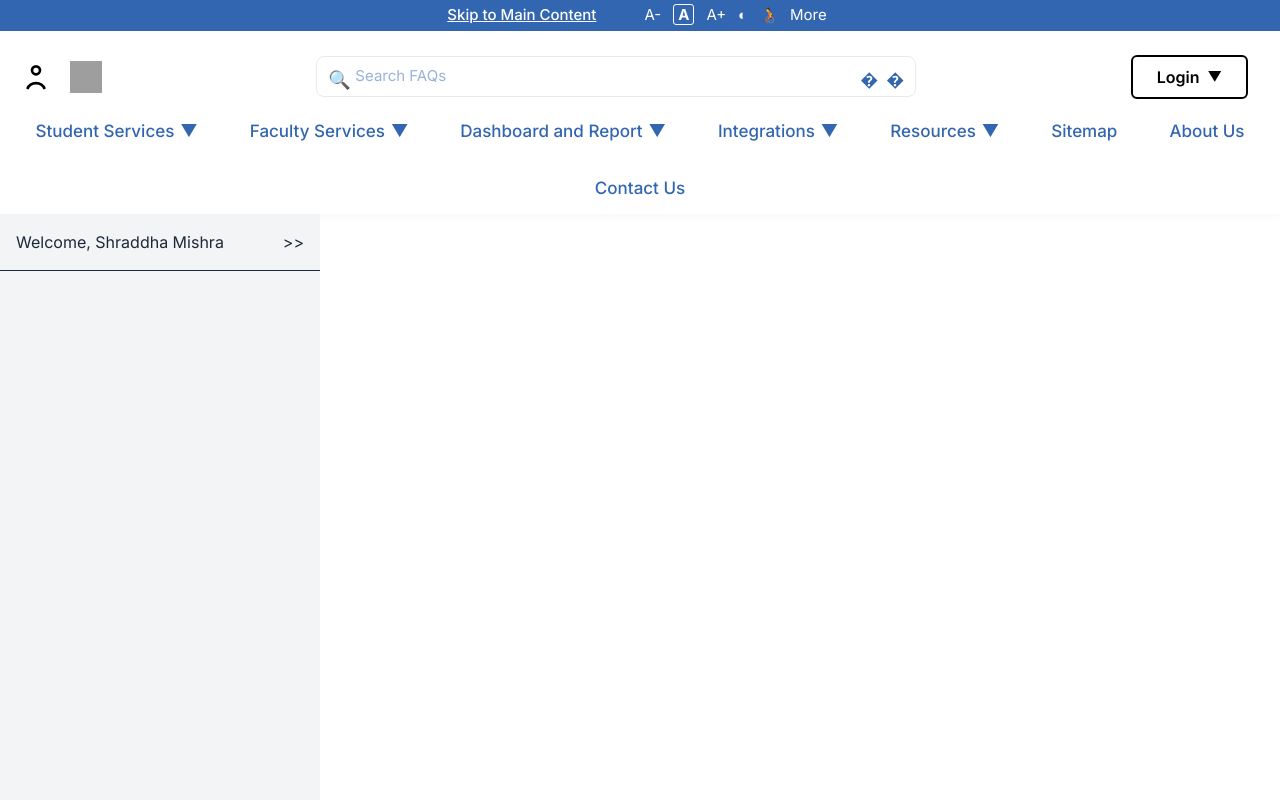
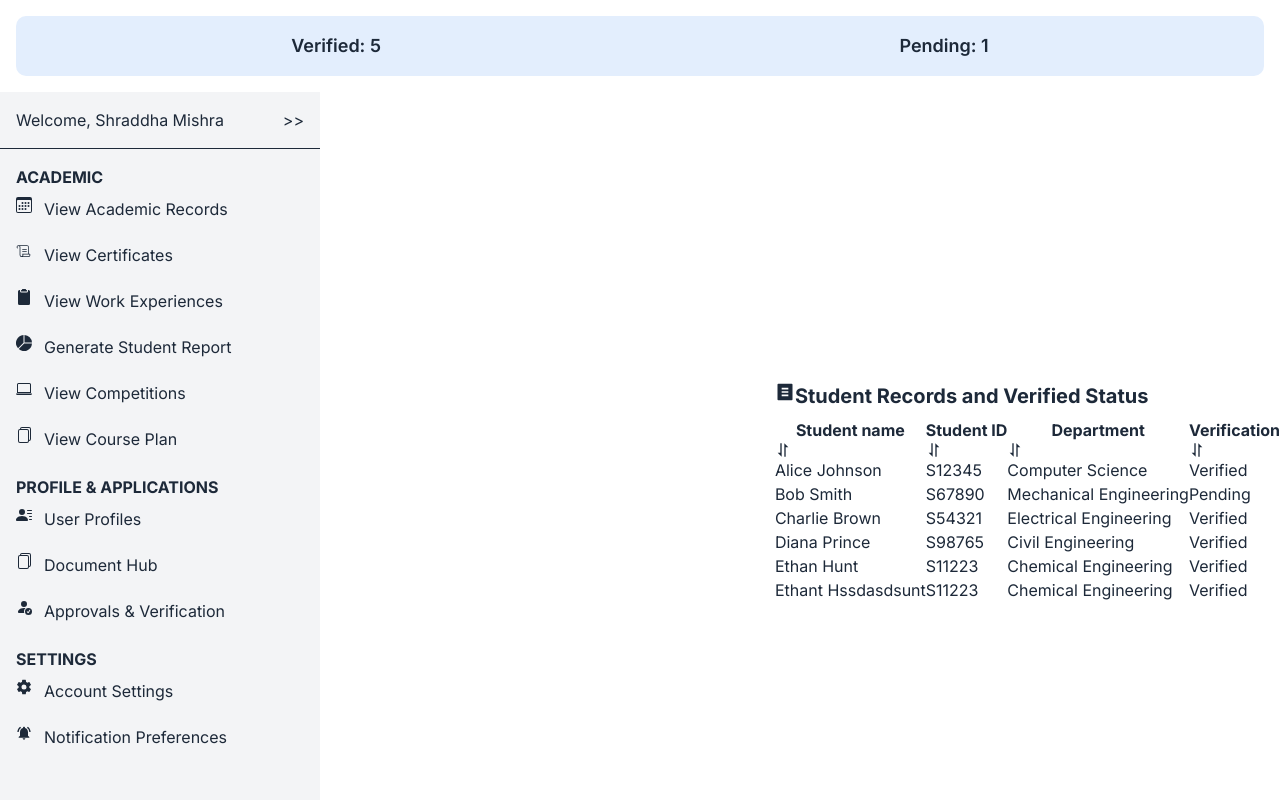
Before and after one commit to darved2305/ggw-vidyasetu, a React (Vite) app: page /faculty in a window 1280 px wide. Shown: the top 800 px of the page. Built offline with nearby package versions, Linux system fonts and the light colour scheme; grey boxes are pictures that could not be loaded.

Commit message:
Added Faculty Table and Sidebar

```diff
--- a/package.json
+++ b/package.json
@@ -12,6 +12,7 @@
     "@tailwindcss/vite": "^4.1.13",
     "react": "^18.2.0",
     "react-dom": "^18.2.0",
+    "react-icons": "^5.5.0",
     "react-router-dom": "^7.8.2",
     "tailwindcss": "^4.1.13"
   },
--- /dev/null
+++ b/src/FacultyLogin.jsx
@@ -0,0 +1,11 @@
+import React from 'react'
+
+const FacultyLogin = () => {
+  return (
+    <div>
+        FACULTY LOGIN PAGE HERE
+    </div>
+  )
+}
+
+export default FacultyLogin
--- a/src/FacultyPage.jsx
+++ b/src/FacultyPage.jsx
@@ -1,12 +1,26 @@
 import React from 'react'
 import Navbar from './components/Navbar'
-import Sidebar from './components/Sidebar'
+import Sidebar from './components/FacultySidebar'
+import FacultyStudentDataTable from './components/FacultyStudentDataTable'
+import FooterSection from './components/FooterSection'
+import VerifiedStatus from './components/VerifiedStatus'
+import studentData from './data/studentdata'
 
 const FacultyPage = () => {
+
+
+  const verifiedCount = studentData.filter(student => student.verification === 'Verified').length;
+  const pendingCount = studentData.filter(student => student.verification === 'Pending').length;
+
+
   return (
     <>
-      <Navbar/>
-      <Sidebar/>
+      <VerifiedStatus status={{ verified: verifiedCount, pending: pendingCount }} />
+      <div className='flex items-center justify-between'>
+        <Sidebar />
+        <FacultyStudentDataTable />
+      </div>
+      <FooterSection/>
     </>
   )
 }
--- /dev/null
+++ b/src/components/FacultySidebar.jsx
@@ -0,0 +1,64 @@
+import React from 'react'
+import { BsCalendar3, BsClipboard2Fill, BsFillPieChartFill, BsPersonFillCheck, BsFillPersonLinesFill, BsLaptop, BsFiles } from "react-icons/bs";
+import { PiScrollLight } from "react-icons/pi";
+import { IoSettingsSharp, IoExit } from "react-icons/io5";
+import { MdNotificationsActive } from "react-icons/md";
+
+const Sidebar = () => {
+
+    const Details = [
+        { name: 'Shraddha Mishra' },
+    ]
+  return (
+    <div className='w-[25%] h-screen bg-gray-100'>
+        <div className='flex justify-between items-center p-4 border-b'>
+            <h1>Welcome, {Details.map(detail => detail.name)}</h1>
+            <button>{">>"}</button>
+        </div>
+      <nav className='p-4 flex flex-col'>
+        <div className='mb-[1.5rem]'>
+          <div className='font-bold mb-[0.5rem]'>
+            ACADEMIC
+          </div>
+          <ul className='flex-col list-none p-0 m-0'>
+            <li className='flex gap-3'><BsCalendar3 />View Academic Records</li>
+            <li className='flex gap-3'><PiScrollLight />View Certificates</li>
+            <li className='flex gap-3'><BsClipboard2Fill />View Work Experiences</li>
+            <li className='flex gap-3'><BsFillPieChartFill />Generate Student Report</li>
+            <li className='flex gap-3'><BsLaptop />View Competitions</li>
+            <li className='flex gap-3'><BsFiles />View Course Plan</li>
+          </ul>
+        </div>
+
+        <div className='mb-[1.5rem]'>
+          <div
+            className='font-bold mb-[0.5rem]'
+          >
+            PROFILE & APPLICATIONS
+          </div>
+          <ul className='flex-col list-none p-0 m-0'>
+            <li className='flex gap-3'><BsFillPersonLinesFill />User Profiles</li>
+            <li className='flex gap-3'><BsFiles />Document Hub</li>
+            <li className='flex gap-3'><BsPersonFillCheck />Approvals & Verification</li>
+          </ul>
+        </div>
+
+        <div className='mb-[1.5rem]'>
+          <div className='font-bold mb-[0.5rem]'>
+            SETTINGS
+          </div>
+          <ul className='flex-col list-none p-0 m-0'>
+            <li className='flex gap-3'><IoSettingsSharp />Account Settings</li>
+            <li className='flex gap-3'><MdNotificationsActive />Notification Preferences</li>
+          </ul>
+        </div>
+
+        <div className='mt-[2rem] font-bold flex gap-3 cursor-pointer'>
+          <IoExit />Logout
+        </div>
+      </nav>
+    </div>
+  )
+}
+
+export default Sidebar
--- /dev/null
+++ b/src/components/FacultyStudentDataTable.jsx
@@ -0,0 +1,36 @@
+import React from 'react'
+import { BiSort } from "react-icons/bi";
+import studentData from '../data/studentdata';
+import { RiFileListFill } from "react-icons/ri";
+
+const FacultyStudentDataTable = () => {
+
+
+  return (
+
+    <div>
+          <h1 className='text-xl font-bold flex mb-2'> <RiFileListFill />Student Records and Verified Status</h1>
+        <table>
+            <thead>
+                <tr>
+                    <th>Student name <BiSort /></th>
+                    <th>Student ID <BiSort /></th>
+                    <th>Department <BiSort /></th>
+                    <th>Verification <BiSort /></th>
+                </tr>
+
+                {studentData.map((element, index) => (
+                    <tr key={index}>
+                        <td>{element.name}</td>
+                        <td>{element.id}</td>
+                        <td>{element.department}</td>
+                        <td>{element.verification}</td>
+                    </tr>
+                ))}
+            </thead>
+        </table>
+    </div>
+  )
+}
+
+export default FacultyStudentDataTable
--- a/src/components/Sidebar.jsx
+++ /dev/null
@@ -1,18 +0,0 @@
-import React from 'react'
-
-const Sidebar = () => {
-
-    const Details = [
-        { name: 'Shraddha Mishra' },
-    ]
-  return (
-    <div className='w-[25%] h-screen bg-gray-100'>
-        <div className='flex justify-between items-center p-4 border-b'>
-            <h1>Welcome, {Details.map(detail => detail.name)}</h1>
-            <button>{">>"}</button>
-        </div>
-    </div>
-  )
-}
-
-export default Sidebar
--- /dev/null
+++ b/src/components/VerifiedStatus.jsx
@@ -0,0 +1,12 @@
+import React from 'react'
+
+const VerifiedStatus = (props) => {
+  return (
+    <div className='flex justify-around bg-[#e3eefd] p-4 rounded-[10px] m-4'>
+        <h1 className='text-lg font-semibold'>Verified: {props.status.verified}</h1>
+        <h1 className='text-lg font-semibold'>Pending: {props.status.pending}</h1>
+    </div>
+  )
+}
+
+export default VerifiedStatus
--- /dev/null
+++ b/src/data/studentdata.js
@@ -0,0 +1,10 @@
+const studentData = [
+    { index: 1, name: 'Alice Johnson', id: 'S12345', department: 'Computer Science', verification: 'Verified' },
+    { index: 2, name: 'Bob Smith', id: 'S67890', department: 'Mechanical Engineering', verification: 'Pending' },
+    { index: 3, name: 'Charlie Brown', id: 'S54321', department: 'Electrical Engineering', verification: 'Verified' },
+    { index: 4, name: 'Diana Prince', id: 'S98765', department: 'Civil Engineering', verification: 'Verified' },
+    { index: 5, name: 'Ethan Hunt', id: 'S11223', department: 'Chemical Engineering', verification: 'Verified' },
+    { index: 6, name: 'Ethant Hssdasdsunt', id: 'S11223', department: 'Chemical Engineering', verification: 'Verified' },
+]
+
+export default studentData;
```
Also changed, not shown: 1 other file (tests, documents, lock files or other folders).
